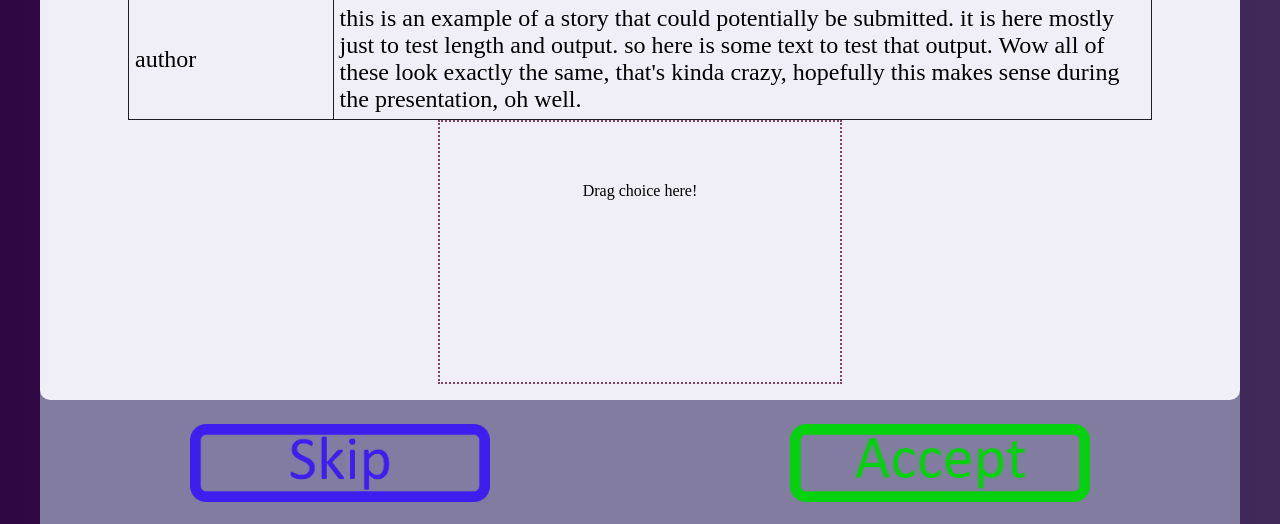
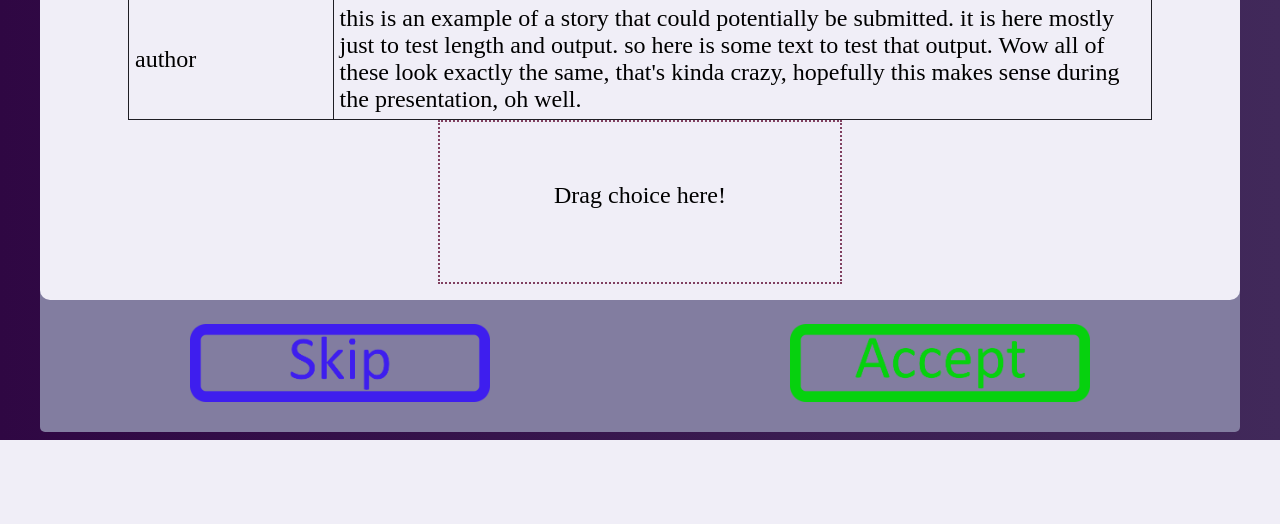
Before and after one commit to xynicole/U-Stories-Web-Dev, a Flask app: page /p/receive-story.html in a window 1280 px wide. Shown: the part 1152-1676 px from the top of the page. After the commit the page ends 1592 px from the top, so only its background shows below. Run offline with Flask 2, Linux system fonts and the light colour scheme.

Commit message:
improved choose story visuals and functionality

```diff
--- a/static-files-folder/js/choose_story.js
+++ b/static-files-folder/js/choose_story.js
@@ -38,6 +38,7 @@ function drop(id, evt) {
 
     if(optionId = "skip-story") {
         generateRandomText();
+        scroll(0,0);
     }
 
     if(optionId = "accept-story") {
--- a/static-files-folder/styles/receive-story.css
+++ b/static-files-folder/styles/receive-story.css
@@ -37,6 +37,12 @@
     padding: 6px;
 }
 
+#center-text {
+    text-align: center;
+    font-size: 24px;
+    height: 100px;
+}
+
 .accept-skip {
     margin-left: auto;
     margin-right: auto;
--- a/templates/receive-story.html
+++ b/templates/receive-story.html
@@ -21,7 +21,7 @@
             <!-- This is where the linked list of stories will be generated -->
             <div id="stories"></div>
 
-            <div class="accept-skip" ondrop="drop(this,event);" ondragover="allowDrop(event);">
+            <div class="accept-skip" id="center-text" ondrop="drop(this,event);" ondragover="allowDrop(event);">
                 Drag choice here!
             </div>
         </div>
```
